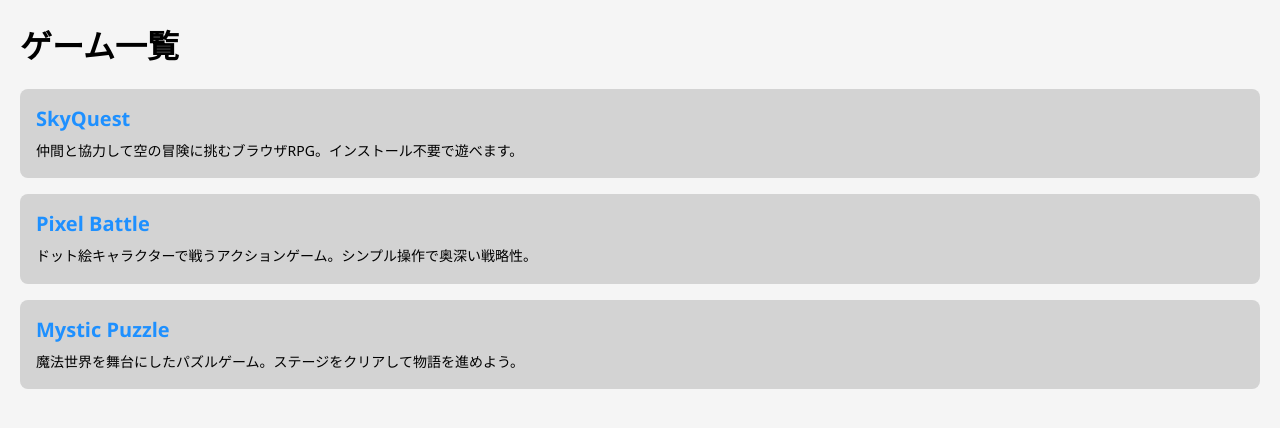
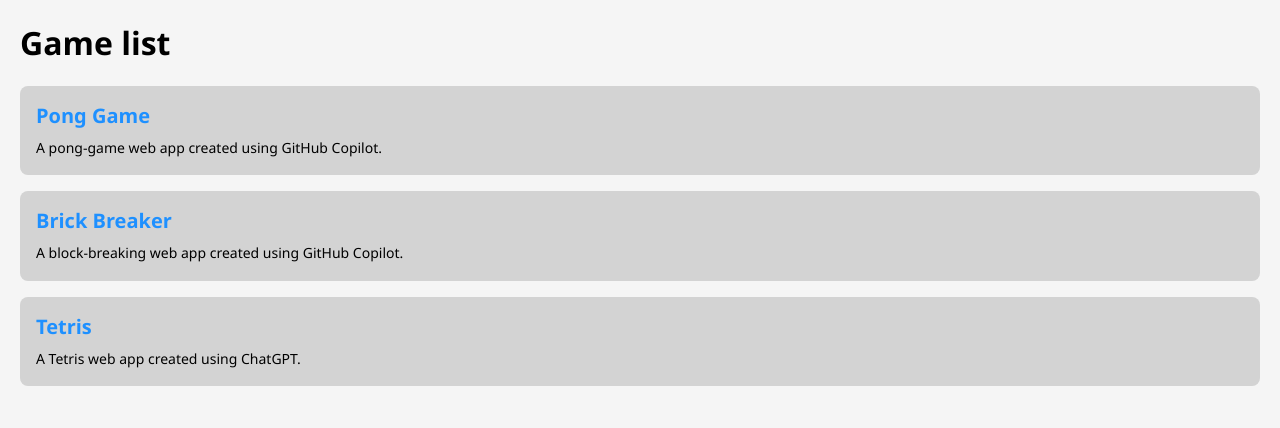
Before and after one commit to pw56/browser-games, a plain HTML site: page index.html in a window 1280 px wide. Drawn offline with Linux system fonts and the light colour scheme.

Commit message:
一覧ページを作成

```diff
--- a/index.html
+++ b/index.html
@@ -1,67 +1,83 @@
 <!DOCTYPE html>
 <html lang="ja">
+
 <head>
   <meta charset="UTF-8">
-  <title>ゲーム一覧ページ</title>
+  <title>Game list</title>
   <style>
     body {
       font-family: "Segoe UI", "Hiragino Kaku Gothic ProN", "Yu Gothic", sans-serif;
       background-color: #f5f5f5;
       margin: 20px;
     }
+
     ul {
       list-style: none;
       padding: 0;
     }
+
     li {
       margin-bottom: 16px;
     }
+
     li a {
-      display: block;                /* ブロック全体をリンク化 */
-      background-color: #d3d3d3;     /* ゲームごとのブロック */
+      display: block;
+      /* ブロック全体をリンク化 */
+      background-color: #d3d3d3;
+      /* ゲームごとのブロック */
       padding: 16px;
       border-radius: 8px;
-      text-decoration: none;         /* デフォルトの下線を消す */
-      color: inherit;                /* テキスト色は中の指定に従う */
+      text-decoration: none;
+      /* デフォルトの下線を消す */
+      color: inherit;
+      /* テキスト色は中の指定に従う */
       transition: background-color 0.2s ease;
     }
+
     li a:hover {
-      background-color: #c0c0c0;     /* ホバー時の色変化 */
+      background-color: #c0c0c0;
+      /* ホバー時の色変化 */
     }
+
     .game-title {
-      color: #1e90ff; /* タイトル */
+      color: #1e90ff;
+      /* タイトル */
       font-size: 20px;
       font-weight: bold;
       margin-bottom: 8px;
     }
+
     .game-desc {
-      color: #000000; /* 説明文 */
+      color: #000000;
+      /* 説明文 */
       font-size: 14px;
       line-height: 1.6;
     }
   </style>
 </head>
+
 <body>
-  <h1>ゲーム一覧</h1>
+  <h1>Game list</h1>
   <ul>
     <li>
-      <a href="skyquest.html">
-        <div class="game-title">SkyQuest</div>
-        <div class="game-desc">仲間と協力して空の冒険に挑むブラウザRPG。インストール不要で遊べます。</div>
+      <a href="./pong-game">
+        <div class="game-title">Pong Game</div>
+        <div class="game-desc">A pong-game web app created using GitHub Copilot.</div>
       </a>
     </li>
     <li>
-      <a href="pixelbattle.html">
-        <div class="game-title">Pixel Battle</div>
-        <div class="game-desc">ドット絵キャラクターで戦うアクションゲーム。シンプル操作で奥深い戦略性。</div>
+      <a href="./brick-breaker">
+        <div class="game-title">Brick Breaker</div>
+        <div class="game-desc">A block-breaking web app created using GitHub Copilot.</div>
       </a>
     </li>
     <li>
-      <a href="mysticpuzzle.html">
-        <div class="game-title">Mystic Puzzle</div>
-        <div class="game-desc">魔法世界を舞台にしたパズルゲーム。ステージをクリアして物語を進めよう。</div>
+      <a href="./tetris">
+        <div class="game-title">Tetris</div>
+        <div class="game-desc">A Tetris web app created using ChatGPT.</div>
       </a>
     </li>
   </ul>
 </body>
+
 </html>
```
